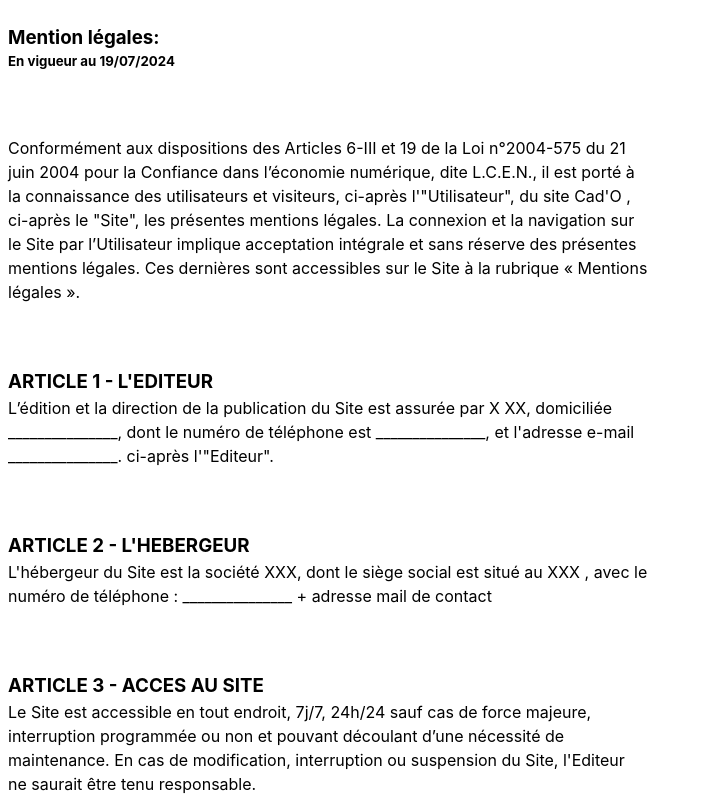
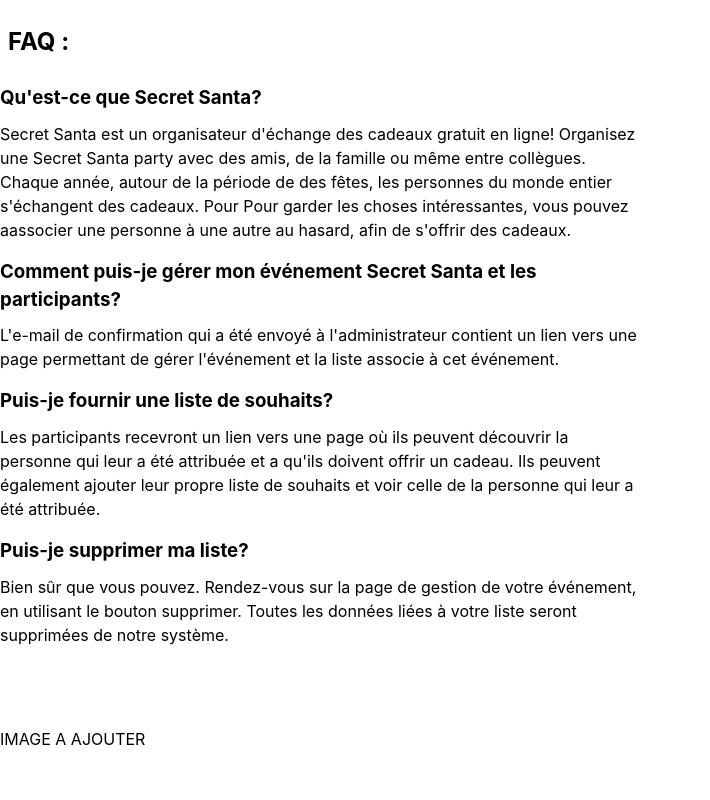
Before and after one commit to yanis-lannabi/cado-front, a React (Vite) app: page / in a window 1280 px wide. Shown: the top 800 px of the page, without its empty margins (0-710 px from the left). Built offline with nearby package versions, Linux system fonts and the light colour scheme.

Commit message:
build: update hard code on FAQ

```diff
--- a/src/components/Pages/FAQ/FAQ.scss
+++ b/src/components/Pages/FAQ/FAQ.scss
@@ -1 +1,24 @@
 //@use '../../styles/variables' as v;
+
+.FAQ-title {
+  margin-left: 0.5rem;
+}
+
+.FAQ {
+  width: 50%;
+}
+
+.FAQ-title {
+  margin-top: 1.5rem;
+  margin-bottom: 1.5rem;
+  margin-left: 0.5rem;
+}
+
+h3 {
+  margin-bottom: 0.6rem;
+  margin-top: 1rem;
+}
+
+.imageFAQ {
+  margin-top: 5rem;
+}
--- a/src/components/Pages/FAQ/FAQ.tsx
+++ b/src/components/Pages/FAQ/FAQ.tsx
@@ -3,20 +3,40 @@ import './FAQ.scss';
 function FAQ() {
   return (
     <article className="FAQ">
-      <h2 className="FAQ-title">FAQ</h2>
-      <div className="FAQ-category"></div>
-      <p className="FAQ-content">
-      <h3> Qu'est-ce que Secret Santa?</h3>
-
-      Secret Santa est un organisateur d'échange des cadeaux gratuit en ligne!
-      Organisez une Secret Santa party avec des amis, de la famille ou même entre collègues.
-      Chaque année, autour de la période de des fêtes, les personnes du monde entier s'échangent des cadeaux.
-      Pour garder les choses intéressantes, vous pouvez aassocier une personne à une autre au hasard, afin de s'offrir des cadeaux.
-
-      <h3>Comment puis-je gérer mon événement Secret Santa et les participants?</h3>
-
-      L'e-mail de confirmation qui a été envoyé à l'administrateur contient un lien vers une page permettant de gérer l'événement et la liste associe à cet événement.
-      </p>
+      <h2 className="FAQ-title">FAQ :</h2>
+      <div className="FAQ-category">
+        <h3> Qu'est-ce que Secret Santa?</h3>
+        <p className="FAQ-content">
+          Secret Santa est un organisateur d'échange des cadeaux gratuit en
+          ligne! Organisez une Secret Santa party avec des amis, de la famille
+          ou même entre collègues. Chaque année, autour de la période de des
+          fêtes, les personnes du monde entier s'échangent des cadeaux. Pour
+          Pour garder les choses intéressantes, vous pouvez aassocier une
+          personne à une autre au hasard, afin de s'offrir des cadeaux.
+        </p>
+        <h3>
+          Comment puis-je gérer mon événement Secret Santa et les participants?
+        </h3>
+        <p className="FAQ-content">
+          L'e-mail de confirmation qui a été envoyé à l'administrateur contient
+          un lien vers une page permettant de gérer l'événement et la liste
+          associe à cet événement.
+        </p>
+        <h3> Puis-je fournir une liste de souhaits?</h3>
+        <p className="FAQ-content">
+          Les participants recevront un lien vers une page où ils peuvent
+          découvrir la personne qui leur a été attribuée et a qu'ils doivent
+          offrir un cadeau. Ils peuvent également ajouter leur propre liste de
+          souhaits et voir celle de la personne qui leur a été attribuée.
+        </p>
+        <h3> Puis-je supprimer ma liste?</h3>
+        <p className="FAQ-content">
+          Bien sûr que vous pouvez. Rendez-vous sur la page de gestion de votre
+          événement, en utilisant le bouton supprimer. Toutes les données liées
+          à votre liste seront supprimées de notre système.
+        </p>
+      </div>
+      <p className="imageFAQ">IMAGE A AJOUTER</p>
     </article>
   );
 }
--- a/src/main.tsx
+++ b/src/main.tsx
@@ -1,12 +1,12 @@
 import React from 'react';
 import ReactDOM from 'react-dom/client';
 
-import LegalNotices from './components/Pages/LegalNotices/LegalNotices';
+import FAQ from './components/Pages/FAQ/FAQ';
 
 import './styles/index.scss';
 
 ReactDOM.createRoot(document.getElementById('root')!).render(
   <React.StrictMode>
-    <LegalNotices />
+    <FAQ />
   </React.StrictMode>
 );
```
